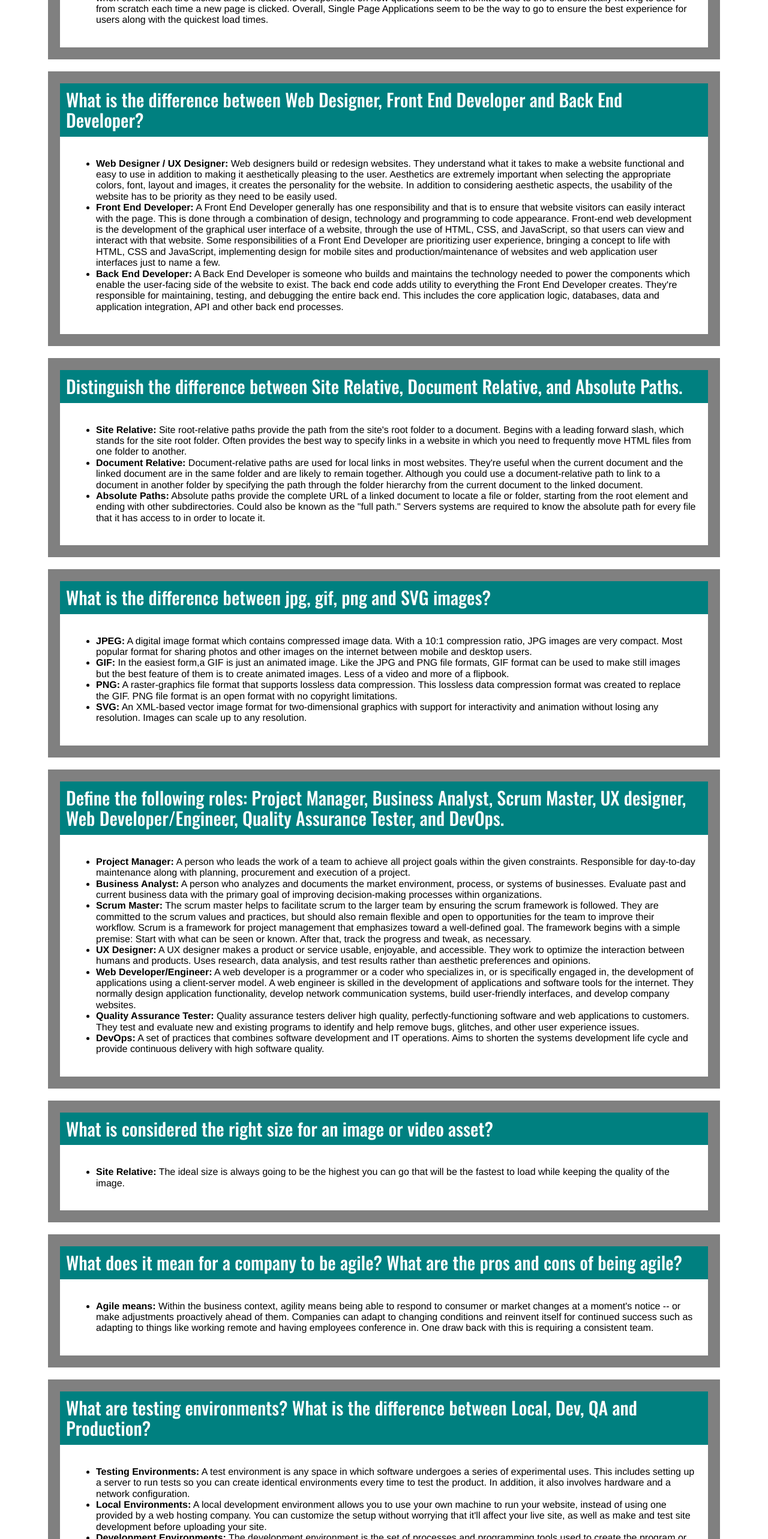
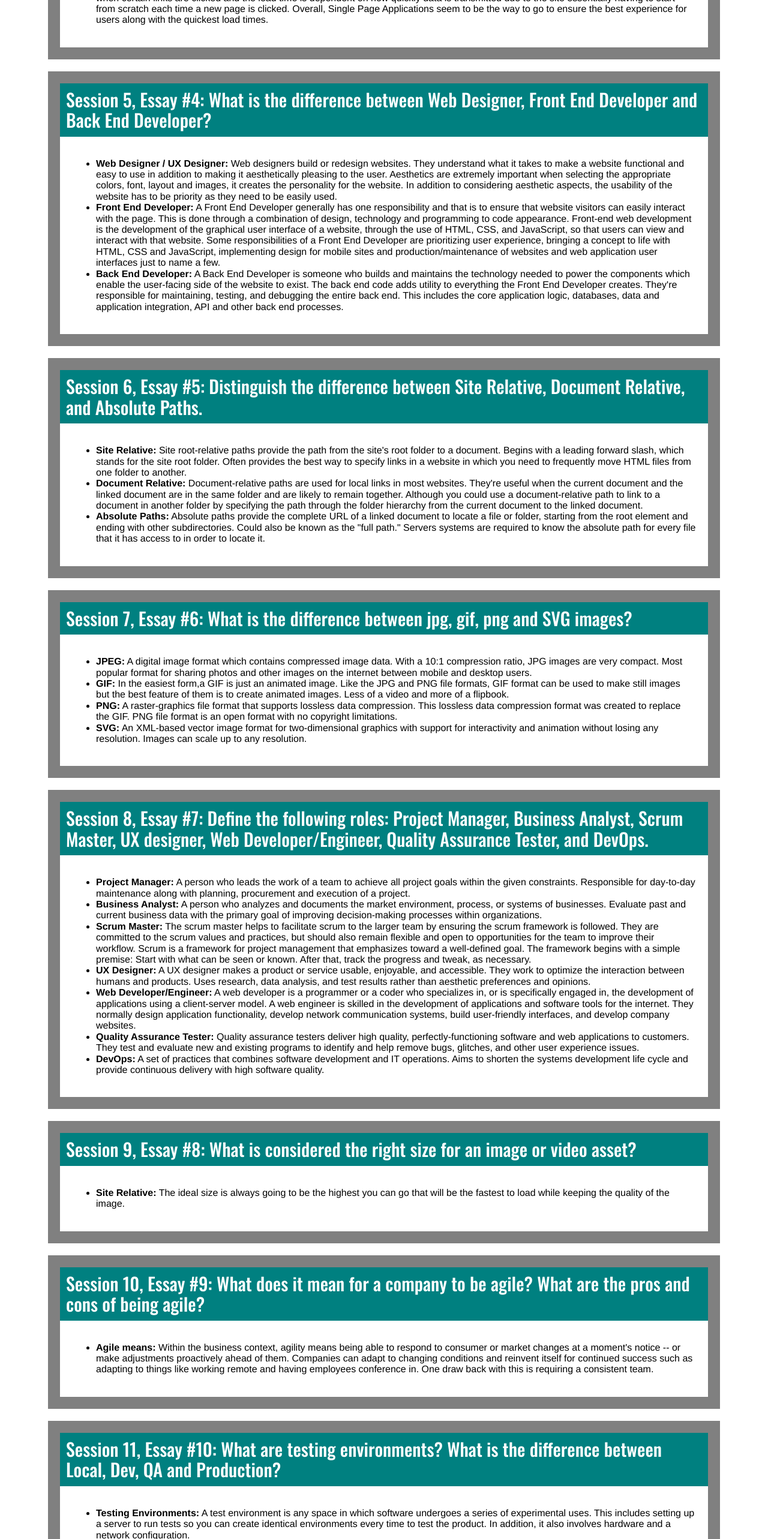
Before and after one commit to swcarey/Web-1-Carey-Spencer-Final, a React (Create React App) app: page /homework in a window 1280 px wide. Shown: the part 2080-4646 px from the top of the page at 60% size. Built offline with nearby package versions, Linux system fonts and the light colour scheme.

Commit message:
Updating homework titles

```diff
--- a/src/React/Homework/Essays/Essays.jsx
+++ b/src/React/Homework/Essays/Essays.jsx
@@ -37,21 +37,21 @@ Overall, Single Page Applications seem to be the way to go to ensure the best ex
 </li>
                 </ul>
             </Essay>
-            <Essay q='What is the difference between Web Designer, Front End Developer and Back End Developer?'>
+            <Essay q='Session 5, Essay #4: What is the difference between Web Designer, Front End Developer and Back End Developer?'>
                 <ul>
                         <li><b>Web Designer / UX Designer:</b> Web designers build or redesign websites. They understand what it takes to make a website functional and easy to use in addition to making it aesthetically pleasing to the user. Aesthetics are extremely important when selecting the appropriate colors, font, layout and images, it creates the personality for the website. In addition to considering aesthetic aspects, the usability of the website has to be priority as they need to be easily used. </li>
                         <li><b>Front End Developer:</b> A Front End Developer generally has one responsibility and that is to ensure that website visitors can easily interact with the page. This is done through a combination of design, technology and programming to code appearance. Front-end web development is the development of the graphical user interface of a website, through the use of HTML, CSS, and JavaScript, so that users can view and interact with that website. Some responsibilities of a Front End Developer are prioritizing user experience, bringing a concept to life with HTML, CSS and JavaScript, implementing design for mobile sites and production/maintenance of websites and web application user interfaces just to name a few. </li>
                         <li><b>Back End Developer:</b> A Back End Developer is someone who builds and maintains the technology needed to power the components which enable the user-facing side of the website to exist. The back end code adds utility to everything the Front End Developer creates. They're responsible for maintaining, testing, and debugging the entire back end. This includes the core application logic, databases, data and application integration, API and other back end processes.</li>
                 </ul>
             </Essay>
-            <Essay q= 'Distinguish the difference between Site Relative, Document Relative, and Absolute Paths.'>
+            <Essay q='Session 6, Essay #5: Distinguish the difference between Site Relative, Document Relative, and Absolute Paths.'>
                 <ul>
                         <li><b>Site Relative:</b> Site root-relative paths provide the path from the site's root folder to a document. Begins with a leading forward slash, which stands for the site root folder. Often provides the best way to specify links in a website in which you need to frequently move HTML files from one folder to another. </li>
                         <li><b>Document Relative:</b> Document-relative paths are used for local links in most websites. They're useful when the current document and the linked document are in the same folder and are likely to remain together. Although you could use a document-relative path to link to a document in another folder by specifying the path through the folder hierarchy from the current document to the linked document.</li>
                         <li><b>Absolute Paths:</b> Absolute paths provide the complete URL of a linked document to locate a file or folder, starting from the root element and ending with other subdirectories. Could also be known as the "full path." Servers systems are required to know the absolute path for every file that it has access to in order to locate it. </li>
                 </ul>
             </Essay>
-            <Essay q= 'What is the difference between jpg, gif, png and SVG images?'>
+            <Essay q='Session 7, Essay #6: What is the difference between jpg, gif, png and SVG images?'>
                 <ul>
                         <li><b>JPEG:</b> A digital image format which contains compressed image data. With a 10:1 compression ratio, JPG images are very compact. Most popular format for sharing photos and other images on the internet between mobile and desktop users.</li>
                         <li><b>GIF:</b> In the easiest form,a GIF is just an animated image. Like the JPG and PNG file formats, GIF format can be used to make still images but the best feature of them is to create animated images. Less of a video and more of a flipbook.</li>
@@ -59,7 +59,7 @@ Overall, Single Page Applications seem to be the way to go to ensure the best ex
                         <li><b>SVG:</b> An XML-based vector image format for two-dimensional graphics with support for interactivity and animation without losing any resolution. Images can scale up to any resolution. </li>
                 </ul>
             </Essay>
-            <Essay q= 'Define the following roles: Project Manager, Business Analyst, Scrum Master, UX designer, Web Developer/Engineer, Quality Assurance Tester, and DevOps.'>
+            <Essay q= 'Session 8, Essay #7: Define the following roles: Project Manager, Business Analyst, Scrum Master, UX designer, Web Developer/Engineer, Quality Assurance Tester, and DevOps.'>
                 <ul>
                         <li><b>Project Manager:</b> A person who leads the work of a team to achieve all project goals within the given constraints. Responsible for day-to-day maintenance along with planning, procurement and execution of a project. </li>
                         <li><b>Business Analyst:</b> A person who analyzes and documents the market environment, process, or systems of businesses. Evaluate past and current business data with the primary goal of improving decision-making processes within organizations.</li>
@@ -70,17 +70,17 @@ Overall, Single Page Applications seem to be the way to go to ensure the best ex
                         <li><b>DevOps:</b> A set of practices that combines software development and IT operations. Aims to shorten the systems development life cycle and provide continuous delivery with high software quality. </li>
                 </ul>
             </Essay>
-            <Essay q= 'What is considered the right size for an image or video asset?'>
+            <Essay q='Session 9, Essay #8: What is considered the right size for an image or video asset?'>
                 <ul>
                         <li><b>Site Relative:</b> The ideal size is always going to be the highest you can go that will be the fastest to load while keeping the quality of the image. </li>
                 </ul>
             </Essay>
-            <Essay q= 'What does it mean for a company to be agile? What are the pros and cons of being agile?'>
+            <Essay q='Session 10, Essay #9: What does it mean for a company to be agile? What are the pros and cons of being agile?'>
                 <ul>
                         <li><b>Agile means:</b> Within the business context, agility means being able to respond to consumer or market changes at a moment's notice -- or make adjustments proactively ahead of them. Companies can adapt to changing conditions and reinvent itself for continued success such as adapting to things like working remote and having employees conference in. One draw back with this is requiring a consistent team.  </li>
                 </ul>
             </Essay>
-            <Essay q= 'What are testing environments? What is the difference between Local, Dev, QA and Production?'>
+            <Essay q='Session 11, Essay #10: What are testing environments? What is the difference between Local, Dev, QA and Production?'>
                 <ul>
                         <li><b>Testing Environments:</b> A test environment is any space in which software undergoes a series of experimental uses.  This includes setting up a server to run tests so you can create identical environments every time to test the product. In addition, it also involves hardware and a network configuration.</li>
                         <li><b>Local Environments:</b> A local development environment allows you to use your own machine to run your website, instead of using one provided by a web hosting company. You can customize the setup without worrying that it'll affect your live site, as well as make and test site development before uploading your site.</li>
@@ -89,14 +89,14 @@ Overall, Single Page Applications seem to be the way to go to ensure the best ex
                         <li><b>Production Environments:</b> The production environment refers to where the software or products have been made live for use of the intended users. Once something is in the production environment, any and all bugs need to have already been fixed and the product or update must work perfectly.  </li>
                 </ul>
             </Essay>
-            <Essay q= 'Function vs Form: When are web images considered part of the content (HTML) as opposed to part of the appearance (CSS)?'>
+            <Essay q='Session 12, Essay #11: Function vs Form: When are web images considered part of the content (HTML) as opposed to part of the appearance (CSS)?'>
                 <ul>
                         <p><b>If an image has meaning, in terms of content, use HTML images but if it is purely decoration, use CSS images.</b></p>
                         <p><b>HTML images</b> have the ability to add alt text and a title attribute, which can be picked up by screen readers. This is important when thinking about things such as Google as they do not see the image but the text within the image.</p>
                         <p><b>CSS background images</b> are used for decoration only. If you want to add something pretty to your page to enhance the visual, use CSS but these images will be invisible to screen readers. </p>
                 </ul>
             </Essay>
-            <Essay q="What is the difference between ID's, Classes and Tags? How does Specificity play a role in the selection of HTML elements (both in CSS and JS)">
+            <Essay q="Session 13, Essay #12: What is the difference between ID's, Classes and Tags? How does Specificity play a role in the selection of HTML elements (both in CSS and JS)">
                 <ul>
                         <li><b>ID's: </b> "ID's" are unique as each element can have only on ID and each page can have only one element with that ID. An identifier (ID) which must be unique in the whole document. Its purpose is to identify the element when linking, scripting or styling (with CSS).</li>
                         <li><b>Classes: </b> "Classes" are not unique. You can use the same class on multiple elements and you can use multiple classes on the same element. An attribute which specifies one or more class names for an HTML element. The class attribute can be used on any HTML element.</li>
@@ -104,7 +104,7 @@ Overall, Single Page Applications seem to be the way to go to ensure the best ex
                         <li><b>Specificity: </b> The set of rules applied to CSS selectors that determines which style is applied to an element. When more than one set of CSS rules apply to the same element, the browser will have to decide which specific set will be applied to the element. The rules the browser follows are collectively called Specificity. </li>
                 </ul>
             </Essay>
-            <Essay q="What is a CSS Preprocessor? What are some examples? In React, what are styled components? How do Styled Components violate separation of concerns?">
+            <Essay q="Session 14, Essay #13: What is a CSS Preprocessor? What are some examples? In React, what are styled components? How do Styled Components violate separation of concerns?">
                 <ul>
                         <p><b>Answer: </b> Answer Goes Here.</p>
                 </ul>
```
